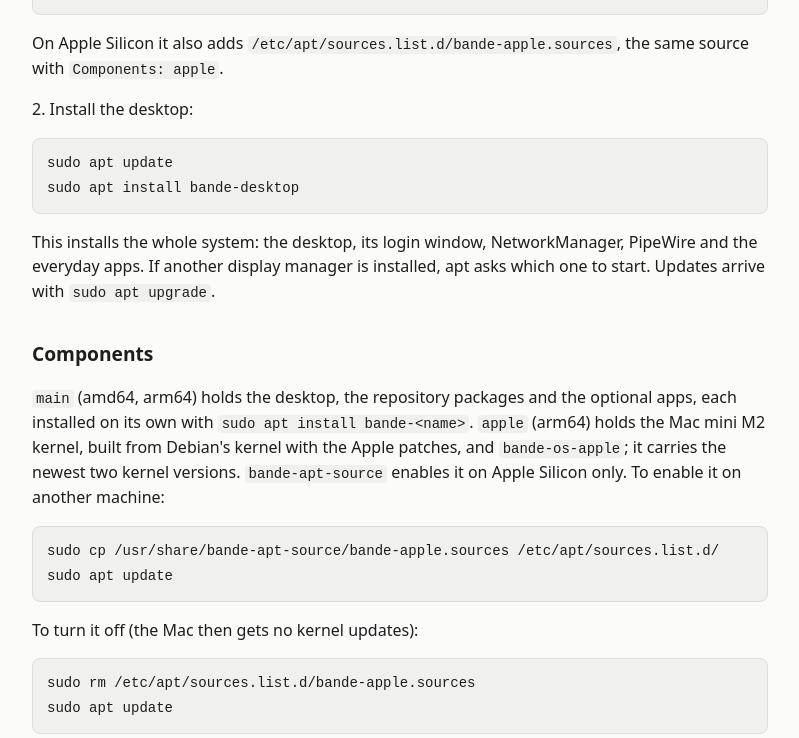
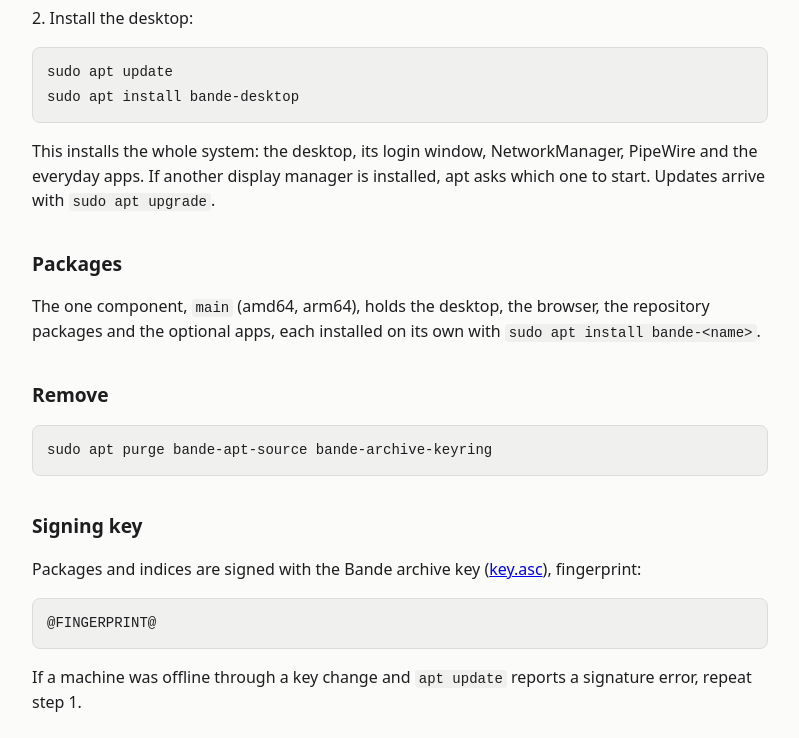
Before and after one commit to bande-linux/apt, a plain HTML site: page site/index.html in a window 1280 px wide. Shown: the part 702-1440 px from the top of the page, without its empty margins (240-1039 px from the left). Drawn offline with Linux system fonts and the light colour scheme.

Commit message:
Drop the apple component and the kernel source
The archive serves main alone. The bande-linux/kernel source goes from
find-runs.sh, fetch-run.sh and rebuild.sh, with the two-kernel limit;
linux-*-apple-* leaves the keyring's pin, and bande-apt-source no longer
ships bande-apple.sources: its postinst removes the one earlier versions
added. A component the live site serves but conf/distribution.in no longer
lists is dropped by the next publish, with its pool files and its names in
state/owners. The kernel tests become web tests where they covered
follow-debian runs, and a test covers dropping a component.

Co-Authored-By: Claude Opus 5.5 <noreply@anthropic.com>
Claude-Session: https://claude.ai/code/session_01UqitciXQaRMW2qcnevVnbN

```diff
--- a/site/index.html
+++ b/site/index.html
@@ -21,9 +21,8 @@ p code { background: var(--code); padding: 1px 4px; border-radius: 4px; }
 <body>
 <main>
 <h1>Bande</h1>
-<p class="lead">APT repository for the Bande desktop on Debian, amd64 and arm64. One suite per
-Debian release, named by its codename; today <code>forky</code> (Debian 14): every tagged desktop
-release, and the Mac mini kernel as Debian forky updates it.</p>
+<p class="lead">APT repository for the Bande desktop on Debian 14 (forky), for amd64 and arm64.
+One suite per Debian release, named by its codename; today <code>forky</code>.</p>
 
 <h2>Install</h2>
 <p>On Debian 14 (forky). The packages are built against forky and do not install on Debian 13 (trixie).</p>
@@ -40,8 +39,6 @@ URIs: https://bande-linux.github.io/apt
 Suites: forky
 Components: main
 Signed-By: /usr/share/keyrings/bande-archive-keyring.pgp</code></pre>
-<p>On Apple Silicon it also adds <code>/etc/apt/sources.list.d/bande-apple.sources</code>, the
-same source with <code>Components: apple</code>.</p>
 <p>2. Install the desktop:</p>
 <pre><code>sudo apt update
 sudo apt install bande-desktop</code></pre>
@@ -49,18 +46,10 @@ sudo apt install bande-desktop</code></pre>
 the everyday apps. If another display manager is installed, apt asks which one to start. Updates
 arrive with <code>sudo apt upgrade</code>.</p>
 
-<h2>Components</h2>
-<p><code>main</code> (amd64, arm64) holds the desktop, the repository
-packages and the optional apps, each installed on its own with
-<code>sudo apt install bande-&lt;name&gt;</code>. <code>apple</code> (arm64) holds the Mac mini M2 kernel, built from Debian's kernel
-with the Apple patches, and <code>bande-os-apple</code>; it carries the newest two kernel
-versions. <code>bande-apt-source</code> enables it on Apple Silicon only. To enable it on
-another machine:</p>
-<pre><code>sudo cp /usr/share/bande-apt-source/bande-apple.sources /etc/apt/sources.list.d/
-sudo apt update</code></pre>
-<p>To turn it off (the Mac then gets no kernel updates):</p>
-<pre><code>sudo rm /etc/apt/sources.list.d/bande-apple.sources
-sudo apt update</code></pre>
+<h2>Packages</h2>
+<p>The one component, <code>main</code> (amd64, arm64), holds the desktop, the browser, the
+repository packages and the optional apps, each installed on its own with
+<code>sudo apt install bande-&lt;name&gt;</code>.</p>
 
 <h2>Remove</h2>
 <pre><code>sudo apt purge bande-apt-source bande-archive-keyring</code></pre>
```
Also changed, not shown: 16 other files.
